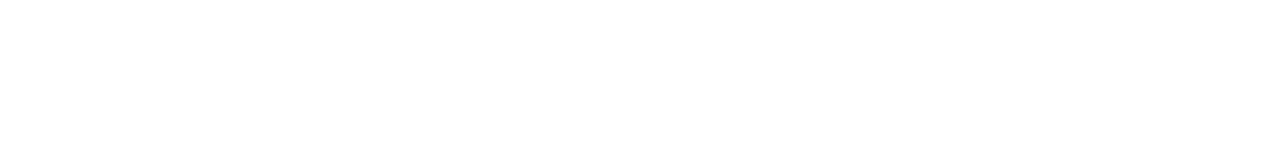
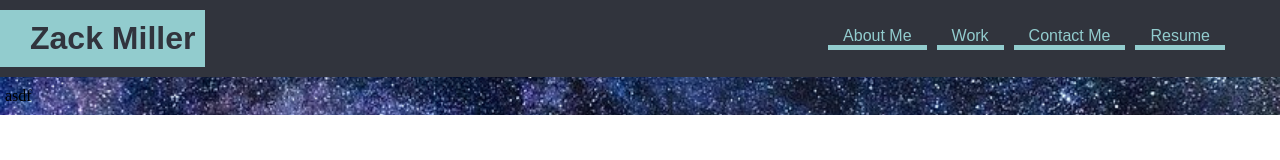
Before and after one commit to zacktmiller92/zacktmiller92.github.io, a plain HTML site: page index.html in a window 1280 px wide. Drawn offline with Linux system fonts and the light colour scheme.

Commit message:
Added navigation to page with flexbox. Also started working on hero section

```diff
--- a/assets/css/style.css
+++ b/assets/css/style.css
@@ -0,0 +1,83 @@
+/* GLOBAL VARIABLES START */
+:root {
+  --primary-color: #31343D;
+  --secondary-color: #92CCCE;
+
+  --primary-font: Arial, Helvetica, sans-serif;
+  }
+/* GLOBAL VARIABLES END */
+
+/*GENERAL PAGE STYLES START */
+* {
+    margin: 0;
+    padding: 0;
+    box-sizing: border-box;
+  }
+/*GENERAL PAGE STYLES END */
+
+/* HEADER STYLES START */
+header {
+  display: flex;
+  width: 100%;
+  justify-content: space-between;
+  align-items: center;
+
+  background-color: var(--primary-color);
+}
+
+header h1 {
+  padding: 10px 10px 10px 30px;
+  margin: 10px 10px 10px 0px;
+
+  background-color: var(--secondary-color);
+  color: var(--primary-color);
+  font-family: var(--primary-font);
+}
+
+/* HEADER STYLES END */
+
+/* NAVIGATION STYLES START */
+nav {
+  margin: 0px 50px;
+}
+header nav ul {
+  display: flex;
+  flex-wrap: wrap;
+  flex-direction: row;
+  align-items: center;
+  justify-content: flex-end;
+  width: 100%;
+
+  list-style: none;
+}
+
+header nav ul li {
+  flex-wrap: wrap;
+  flex-direction: row;
+  justify-content: space-between;
+  margin: 10px 5px;
+  padding: 0px 15px;
+  border-bottom: 5px solid var(--secondary-color);
+}
+
+header nav ul li a {
+  text-decoration: none;
+
+  color: var(--secondary-color);
+  font-family: var(--primary-font);
+}
+/* NAVIGATION STYLES END */
+
+/* HERO STYLES START */
+.hero-section {
+  background-image: url("../images/milkyway.jpg");
+  background-size: cover;
+  background-position: center;
+  padding: 10px 5px;
+
+  display: flex;
+}
+
+.hero-section
+
+/* HERO STYLES END */
--- a/index.html
+++ b/index.html
@@ -4,8 +4,32 @@
     <meta charset="UTF-8">
     <meta name="viewport" content="width=device-width, initial-scale=1.0">
     <title>Document</title>
+    <link rel="stylesheet" href="./assets/css/style.css">
 </head>
 <body>
+    <header>
+        <h1>Zack Miller</h1>
+        <nav>
+            <ul>
+                <li>
+                    <a href="">About Me</a>
+                </li>
+                <li>
+                    <a href="">Work</a>
+                </li>
+                <li>
+                    <a href="">Contact Me</a>
+                </li>
+                <li>
+                    <a href="">Resume</a>
+                </li>
+            </ul>
+        </nav>
+    </header>
+    <section class="hero-section">
+        <p>asdf</p>
+
+    </section>
 
 </body>
 </html>
```
Also changed, not shown: assets/images/milkyway.jpg (added).
